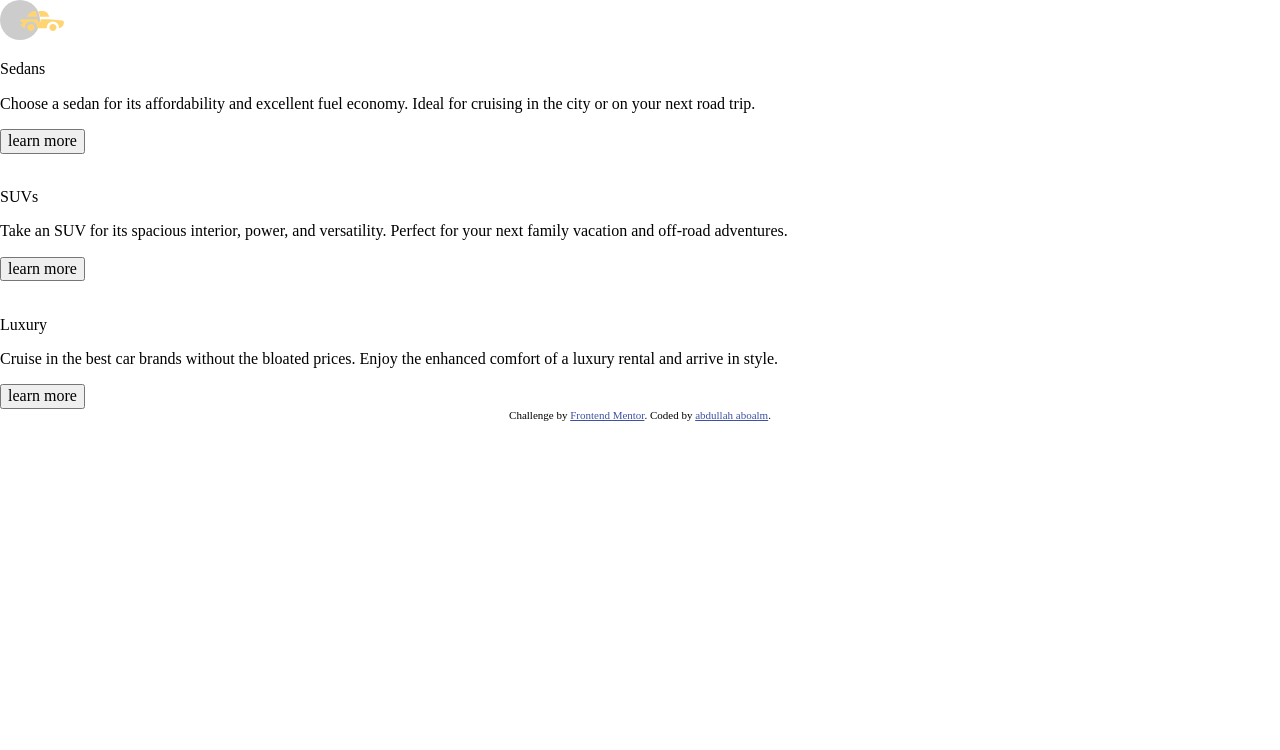
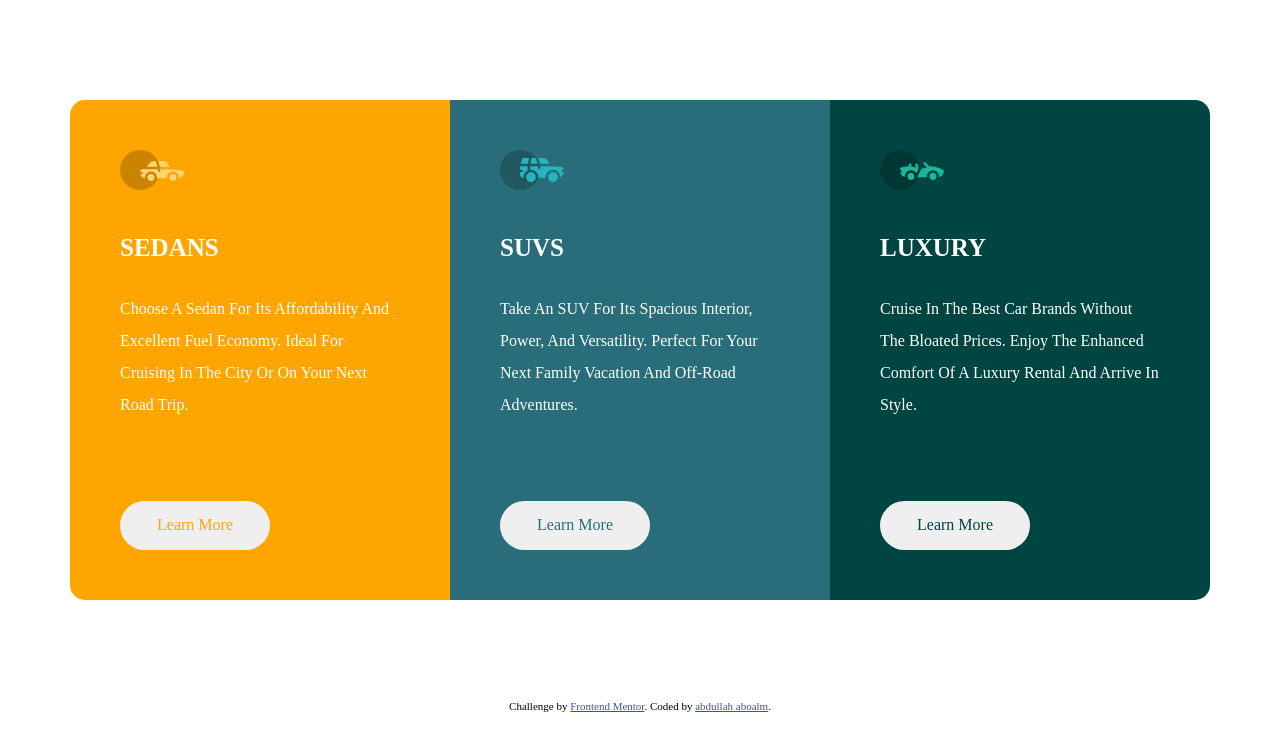
Before and after one commit to Abdullah-Aboalm/challenge-1, a plain HTML site: page index.html in a window 1280 px wide. Drawn offline with Linux system fonts and the light colour scheme.

Commit message:
last fix

```diff
--- a/index.html
+++ b/index.html
@@ -8,7 +8,7 @@
     <title>Frontend Mentor | 3-column preview card component</title>
     <link rel="icon" type="image/png" sizes="32x32" href="./images/favicon-32x32.png">
     <link rel="stylesheet" href="normalize.css">
-    <link rel="stylesheet" href="main.css">
+    <link rel="stylesheet" href="style.css">
     <!-- Feel free to remove these styles or customise in your own stylesheet 👍 -->
     <style>
         .attribution { font-size: 11px; text-align: center; }
@@ -26,14 +26,14 @@
                 <button>learn more</button>
             </div>
             <div class="card-2">
-                <img src="./icon-suvs.svg" alt="">
+                <img src="./images/icon-suvs.svg" alt="">
                 <p class="name">SUVs</p>
                 <p class="description">Take an SUV for its spacious interior, power, and versatility. Perfect for your next family vacation
                     and off-road adventures.</p>
                 <button>learn more</button>
             </div>
             <div class="card-3">
-                <img src="./icon-luxury.svg" alt="">
+                <img src="./images/icon-luxury.svg" alt="">
                 <p class="name">Luxury</p>
                 <p class="description">Cruise in the best car brands without the bloated prices. Enjoy the enhanced comfort of a luxury
                     rental and arrive in style.</p>
```
